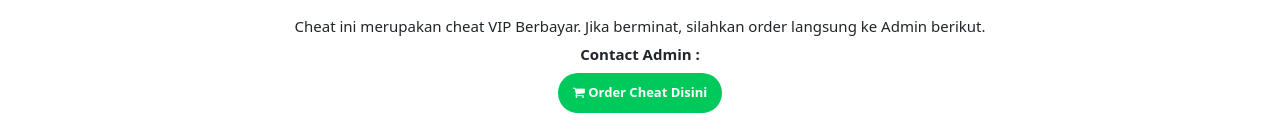
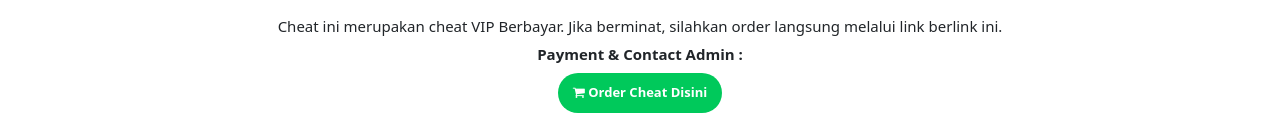
Before and after one commit to benxidn/kingshack, a plain HTML site: page index.html in a window 1280 px wide. Shown: the part 1928-2063 px from the top of the page. Drawn offline with nearby package versions, Linux system fonts and the light colour scheme.

Commit message:
update index.html

```diff
--- a/index.html
+++ b/index.html
@@ -86,8 +86,8 @@ tr:nth-child(even) {
     <h4>Link Download :</h4>
     <button onclick="location.href='https://ponselharian.com/Du36'" class="btn-unduh">APK 32 BIT (287 MB)</button>
     <button onclick="location.href='https://ponselharian.com/ePm2PB'" class="btn-unduh">APK 64 BIT (184 MB)</button>
-    --><h4 style="font-weight:normal">Cheat ini merupakan cheat VIP Berbayar. Jika berminat, silahkan order langsung ke Admin berikut.</h4>
-    <h4>Contact Admin :</h4>
+    --><h4 style="font-weight:normal">Cheat ini merupakan cheat VIP Berbayar. Jika berminat, silahkan order langsung melalui link berlink ini.</h4>
+    <h4>Payment & Contact Admin :</h4>
     <button onclick="location.href='https://linktr.ee/synystore_official'" class="btn-order"><i class="fa fa-shopping-cart"></i> Order Cheat Disini</button><!--
     <h3>Cara Download APK</h3>
     <div class="container">
```
